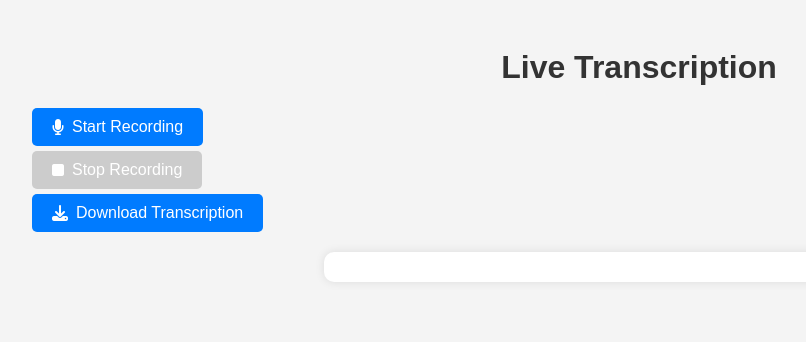
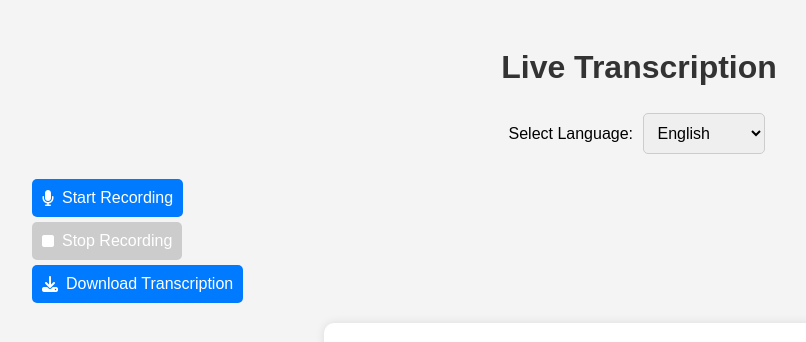
Before and after one commit to Ayka11/sufi, a Flask app: page / in a window 1280 px wide. Shown: the top 342 px of the page, without its empty margins (1-807 px from the left). Run offline with Flask 3, Linux system fonts and the light colour scheme; some libraries are stand-ins or nearby versions.

Commit message:
Update index.html

```diff
--- a/templates/index.html
+++ b/templates/index.html
@@ -15,18 +15,21 @@
         h1 {
             color: #333;
         }
-        .buttons {
+        .controls {
             margin: 20px 0;
+        }
+        select, button {
+            font-size: 16px;
+            padding: 10px;
+            margin: 5px;
+            border-radius: 5px;
+            border: 1px solid #ccc;
         }
         button {
             background-color: #007bff;
             color: white;
+            cursor: pointer;
             border: none;
-            padding: 10px 20px;
-            font-size: 16px;
-            cursor: pointer;
-            border-radius: 5px;
-            margin: 5px;
             display: flex;
             align-items: center;
             gap: 8px;
@@ -55,11 +58,21 @@
 </head>
 <body>
     <h1>Live Transcription</h1>
+
+    <div class="controls">
+        <label for="languageSelect">Select Language: </label>
+        <select id="languageSelect">
+            <option value="en-US">English</option>
+            <option value="az-AZ">Azerbaijani</option>
+        </select>
+    </div>
+
     <div class="buttons">
         <button id="startRecording"><i class="fas fa-microphone"></i> Start Recording</button>
         <button id="stopRecording" disabled><i class="fas fa-stop"></i> Stop Recording</button>
         <button id="downloadTranscription"><i class="fas fa-download"></i> Download Transcription</button>
     </div>
+
     <div class="transcription-container" id="transcriptionList"></div>
 
     <script>
@@ -101,6 +114,9 @@
             audioChunks = [];
             const formData = new FormData();
             formData.append("audio", audioBlob, "audio.webm");
+
+            const language = document.getElementById("languageSelect").value;
+            formData.append("language", language);  // Send selected language
 
             try {
                 const response = await fetch("/transcribe", { method: "POST", body: formData });
```
